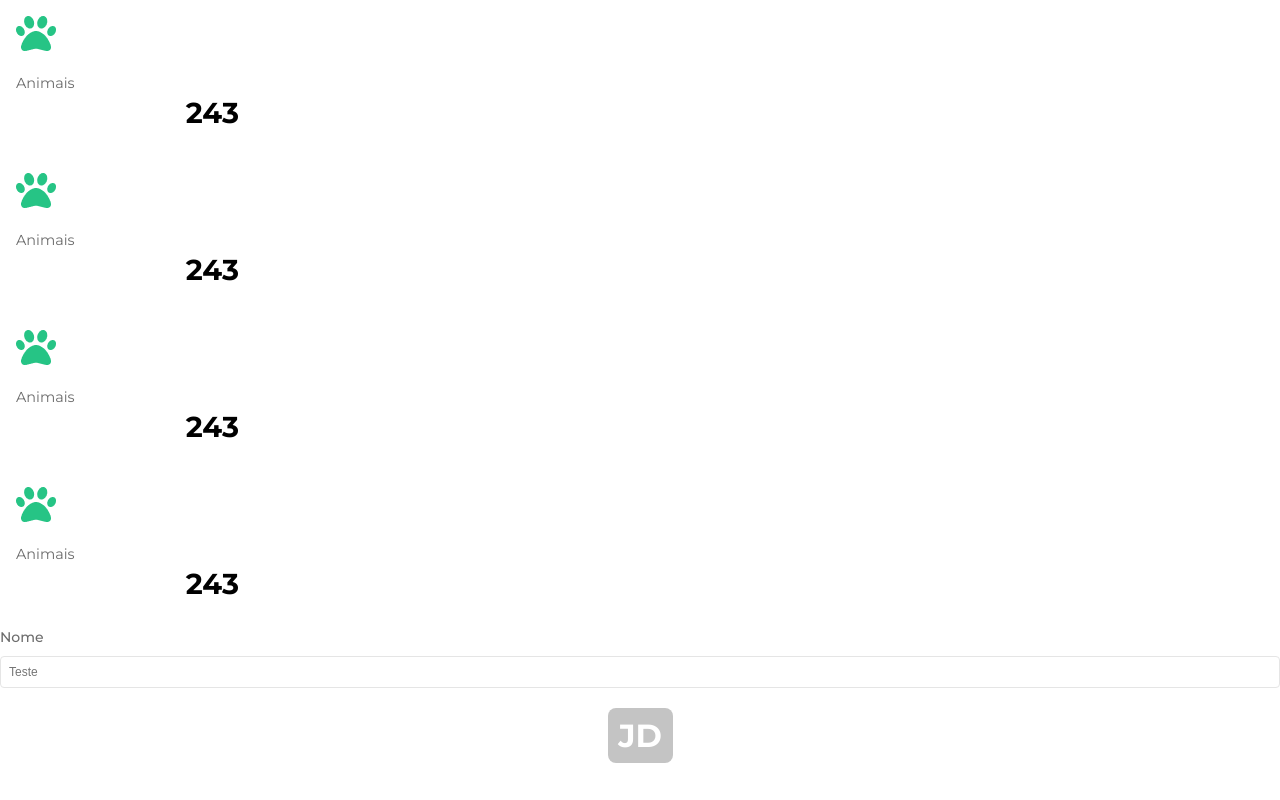
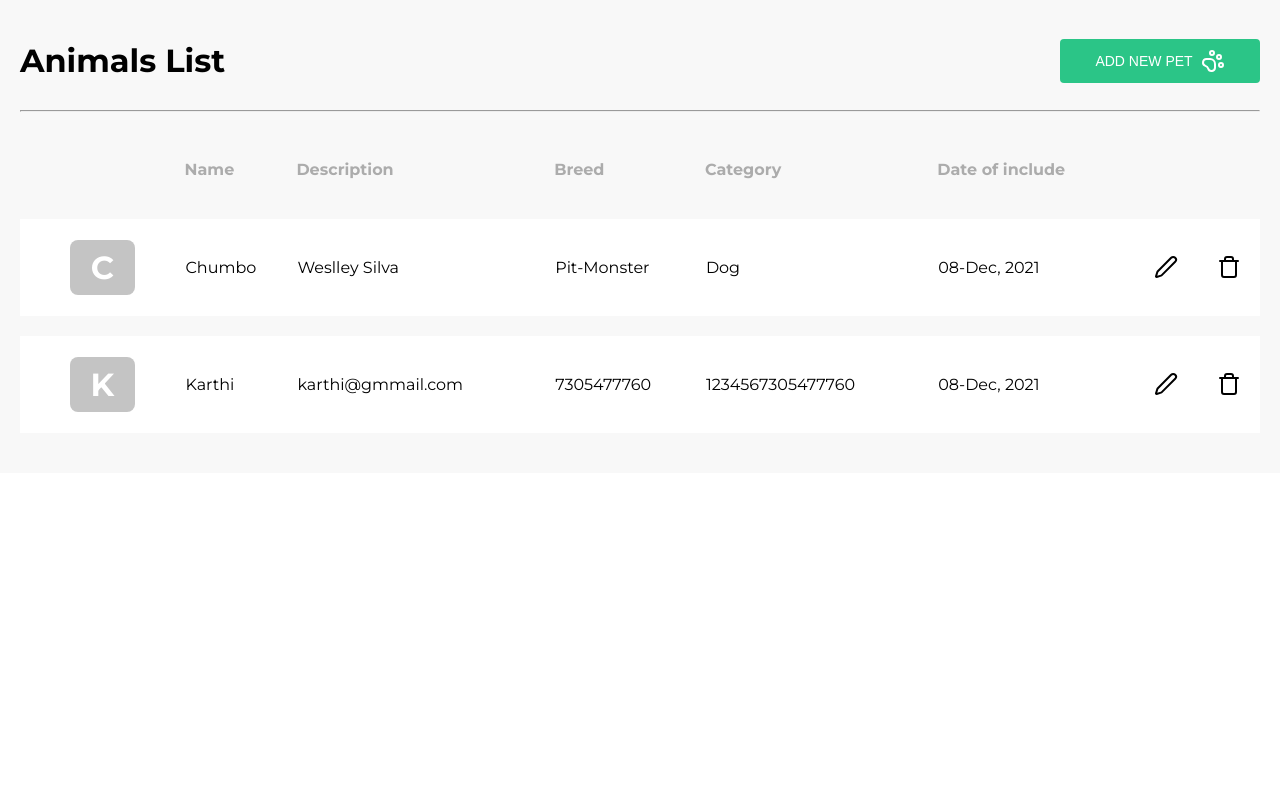
Before and after one commit to BlueTeam-2challenge/2challenge-front, a React (Vite) app: page / in a window 1280 px wide. Built offline with nearby package versions, Linux system fonts and the light colour scheme.

Commit message:
fix:  update colors in index.css

```diff
--- a/src/App.tsx
+++ b/src/App.tsx
@@ -1,19 +1,12 @@
 import { TextInput } from "./components/TextInput";
 import UserProfile from "./components/UserProfile";
+import Form from "./pages/AnimalsList/components/Form";
 import CardPage from "./pages/dashboard/components/CardPage";
 
 function App() {
   return (
     <>
-      <CardPage />
-      <TextInput
-        label="Nome"
-        type="text"
-        placeholder="Teste"
-        name="username"
-        onChange={() => console.log("Mudou")}
-      />
-      <UserProfile name="John Doe" />
+      <Form />
     </>
   );
 }
--- a/src/index.css
+++ b/src/index.css
@@ -3,10 +3,13 @@
   --color-secondary: #eee0cb;
   --color-tertiary: #baa898;
   --color-quaternary: #bfd7ea;
+  --color-darkGreen: #0b793d;
   --color-black: #000;
   --color-white: #fff;
   --color-outline: #e5e5e5;
   --color-text-input: #6c6c6c;
+  --color-text-tableHeader: #acacac;
+  --color-background-ligthGray: #f8f8f8;
   --font-family: "Montserrat";
 }
 
--- /dev/null
+++ b/src/pages/AnimalsList/components/Form/Form.module.css
@@ -0,0 +1,90 @@
+.container {
+  background-color: var(--color-background-ligthGray);
+  overflow: hidden;
+  padding: 20px;
+}
+
+.table {
+  width: 100%;
+  border-collapse: separate;
+  border-spacing: 0 20px;
+  overflow: hidden;
+}
+
+.tableHeader {
+  display: flex;
+  width: 100%;
+  justify-content: space-between;
+  align-items: center;
+}
+
+th {
+  color: var(--color-text-tableHeader);
+  padding: 20px 0;
+  text-align: left;
+}
+tbody {
+  background-color: var(--color-white);
+}
+tr {
+  text-align: left;
+  width: 100%;
+  height: 100%;
+  border-bottom: 1px solid var(--color-outline);
+}
+tr td:last-child {
+  display: flex;
+  justify-content: center;
+  align-items: center;
+  width: 100%;
+  height: 100%;
+}
+tr td:last-child button {
+  display: flex;
+  justify-content: center;
+  align-items: center;
+  width: 100%;
+  height: 95px;
+  padding: 8px;
+  border-radius: 4px;
+  border: none;
+  cursor: pointer;
+}
+
+tr:hover {
+  background-color: #ddd;
+}
+
+.editButton {
+  background: none;
+  border: none;
+  cursor: pointer;
+  font-size: 16px;
+}
+
+.deleteButton {
+  background: none;
+  border: none;
+  cursor: pointer;
+  font-size: 16px;
+}
+
+.addButton {
+  display: flex;
+  justify-content: center;
+  align-items: center;
+  min-width: 200px;
+  height: 44px;
+  background-color: var(--color-primary);
+  font-size: 14px;
+  color: white;
+  border: none;
+  border-radius: 4px;
+  gap: 8px;
+  cursor: pointer;
+}
+
+.addButton:hover {
+  font-weight: bold;
+  background-color: var(--color-darkGreen);
+}
```
